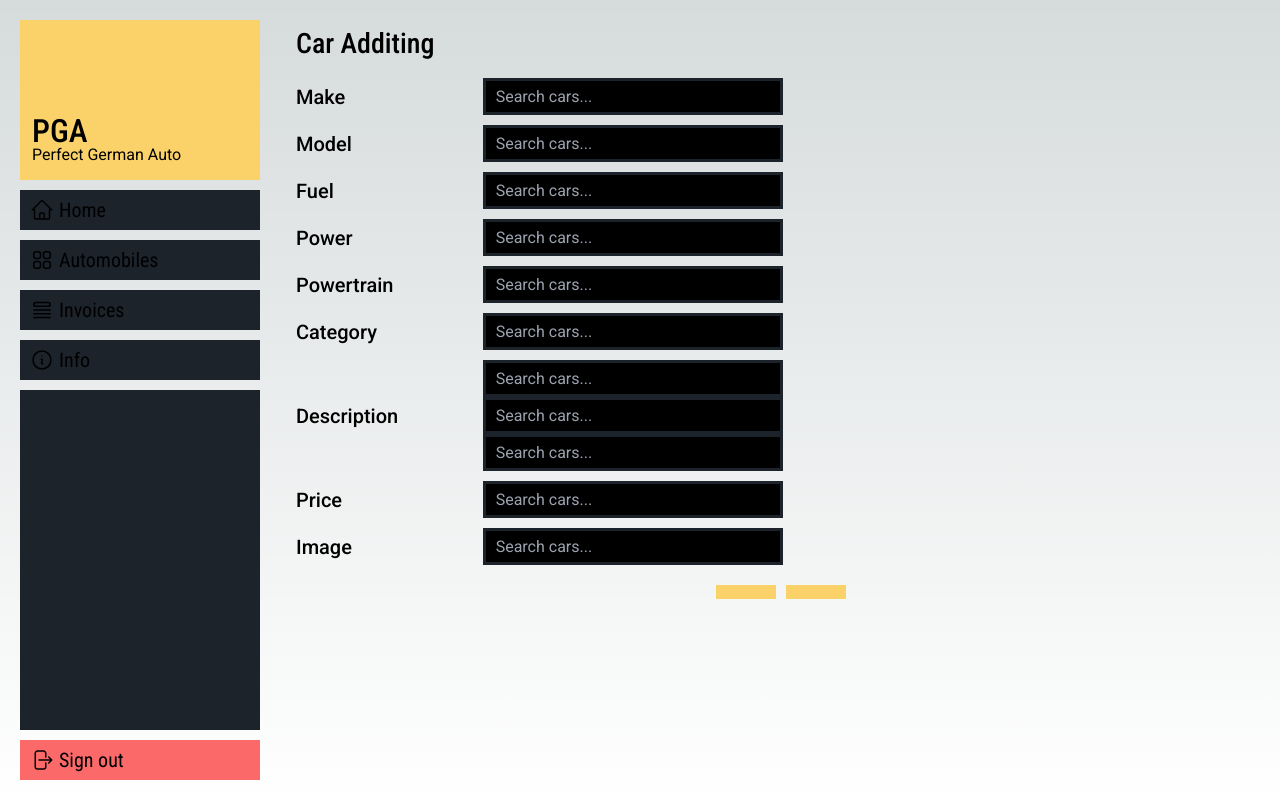
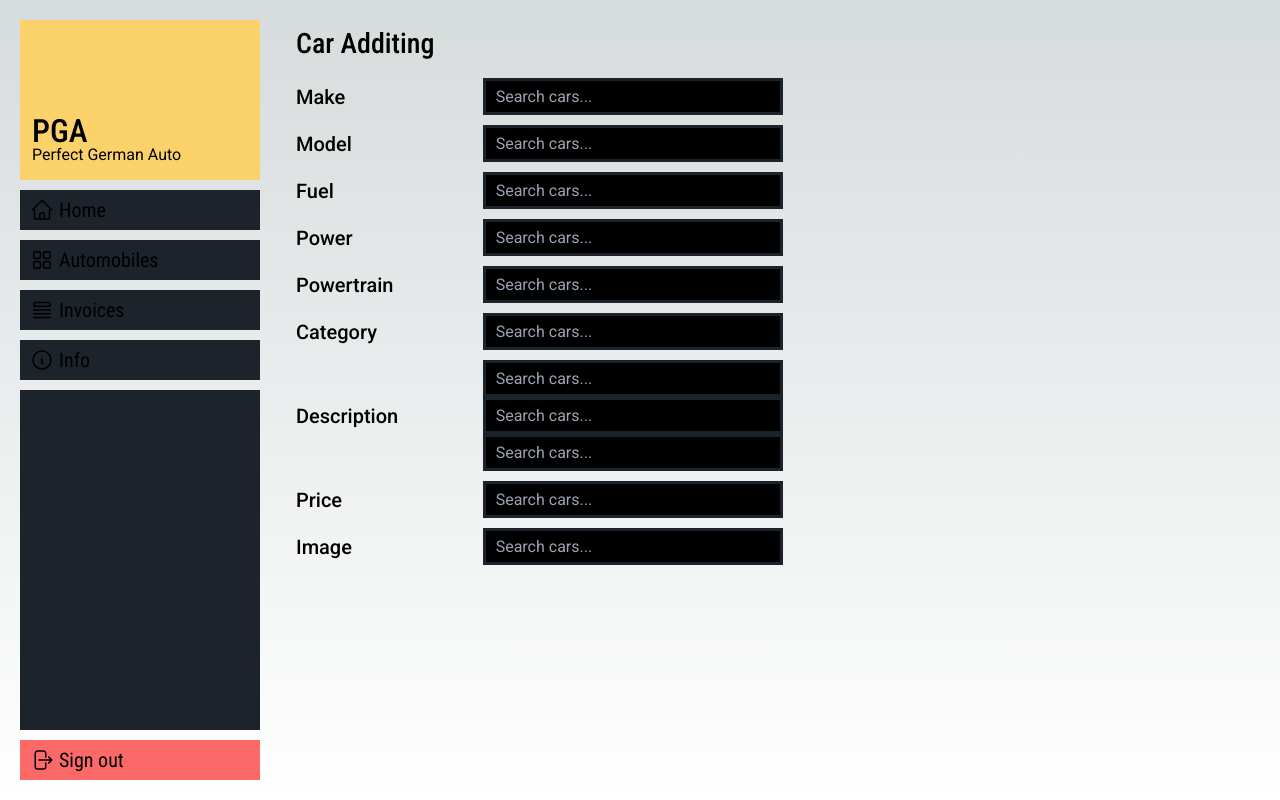
Before and after one commit to maxlarionov/dashboard-nextjs, a Next.js app: page /dashboard/automobiles/car-additing in a window 1280 px wide. Built offline with nearby package versions, Linux system fonts and the light colour scheme.

Commit message:
v0.154 - vercel routes error fix 2

```diff
--- a/src/app/dashboard/automobiles/car-additing/page.tsx
+++ b/src/app/dashboard/automobiles/car-additing/page.tsx
@@ -69,8 +69,8 @@ export default function Page() {
 				</div>
 			</div>
 			<div className="flex justify-end">
-				<DefaultButton />
-				<DefaultButton />
+				{/* <DefaultButton />
+				<DefaultButton /> */}
 			</div>
 		</main>
 	)
--- a/src/app/login/page.tsx
+++ b/src/app/login/page.tsx
@@ -23,7 +23,7 @@ export default function Login() {
 					<Link
 						href={"/dashboard"}
 					>
-						<DefaultButton />
+						{/* <DefaultButton /> */}
 					</Link>
 				</div>
 			</div>
--- a/src/components/modal22222.tsx
+++ b/src/components/modal22222.tsx
@@ -40,8 +40,8 @@ export default function Modal() {
 							Automatic transmission, automatic climatisation (4 zones), self-steering systems, rear, 360° camera, adaptive cruise control, android auto.
 						</p>
 						<div className="flex justify-between">
-							<DefaultButton />
-							<DefaultButton />
+							{/* <DefaultButton />
+							<DefaultButton /> */}
 						</div>
 					</div>
 				</div>
```
Also changed, not shown: src/app/api/automobiles/route.ts (deleted, +0 -80 lines), src/app/api/invoices/route.ts (deleted, +0 -91 lines).
